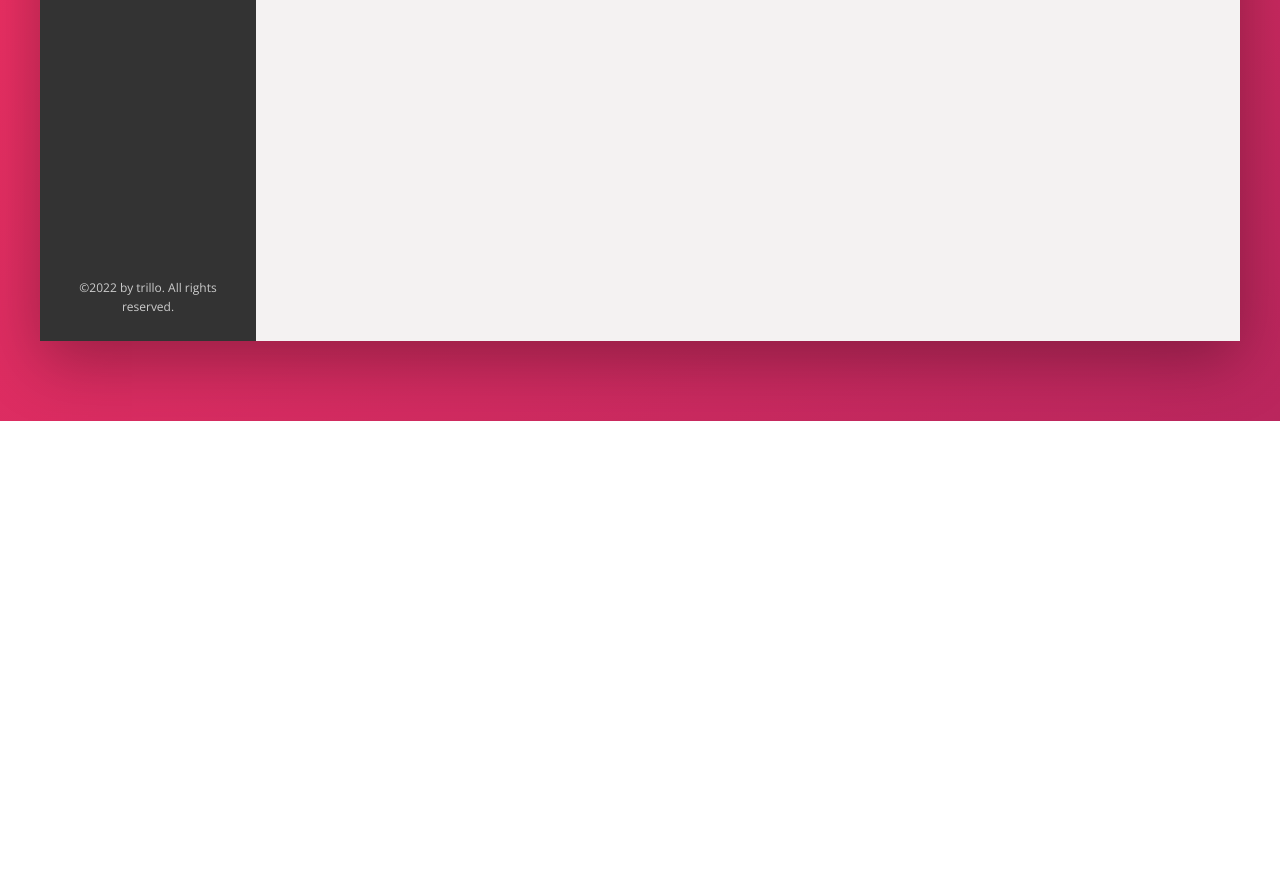
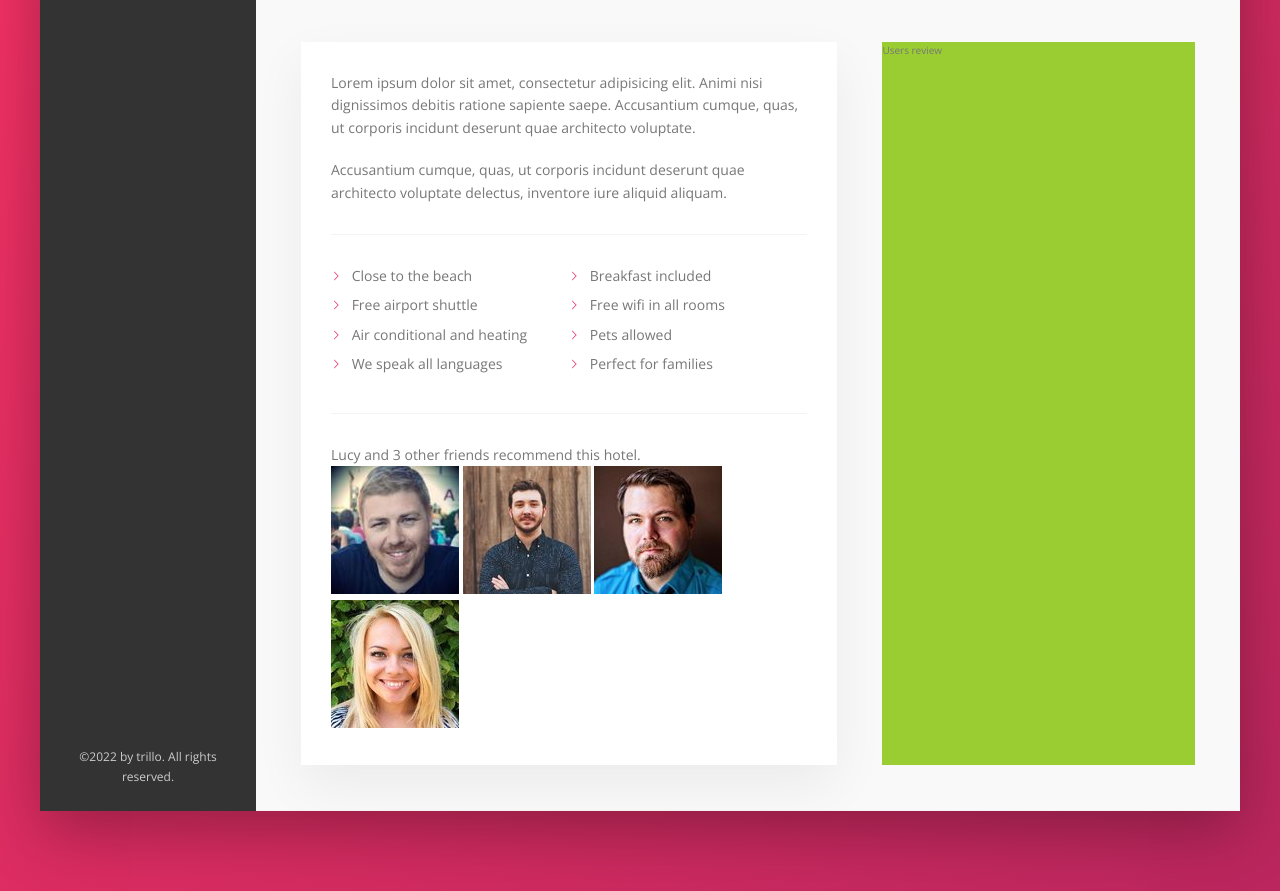
Before and after one commit to SirriCelles/css-trillor-app, a website: page index.html in a window 1280 px wide. Shown: the part 609-1500 px from the top of the page. Before the commit the page ends 1030 px from the top, so only its background shows below. Drawn offline with nearby package versions, Linux system fonts and the light colour scheme.

Commit message:
added stlyes for decription view

```diff
--- a/index.html
+++ b/index.html
@@ -143,6 +143,58 @@
                             <div class="overview__rating-count">429 votes </div>
                         </div>
                     </div>
+
+                    <div class="detail">
+                        <div class="description">
+                            <p class="paragraph">
+                                Lorem ipsum dolor sit amet, consectetur adipisicing elit. Animi nisi dignissimos debitis ratione sapiente saepe. Accusantium cumque, quas, ut corporis incidunt deserunt quae architecto voluptate.
+                            </p>
+                            <p class="paragraph">
+                                Accusantium cumque, quas, ut corporis incidunt deserunt quae architecto voluptate delectus, inventore iure aliquid aliquam.
+                            </p>
+                            <ul class="list">
+                                <li class="list__item">
+                                    Close to the beach
+                                </li>
+                                <li class="list__item">
+                                    Breakfast included
+                                </li>
+                                <li class="list__item">
+                                    Free airport shuttle
+                                </li>
+                                <li class="list__item">
+                                    Free wifi in all rooms
+                                </li>
+                                <li class="list__item">
+                                    Air conditional and heating
+                                </li>
+                                <li class="list__item">
+                                    Pets allowed
+                                </li>
+                                <li class="list__item">
+                                    We speak all languages
+                                </li>
+                                <li class="list__item">
+                                    Perfect for families
+                                </li>
+                            </ul>
+                            <div class="recommend">
+                                <p class="recommend__count">
+                                    Lucy and 3 other friends recommend this hotel.
+                                </p>
+                                <div class="recommend__friends">
+                                    <img src="img/user-3.jpg" alt="Friend 1" class="recommend__photo">
+                                    <img src="img/user-4.jpg" alt="Friend 2" class="recommend__photo">
+                                    <img src="img/user-5.jpg" alt="Friend 3" class="recommend__photo">
+                                    <img src="img/user-6.jpg" alt="Friend 4" class="recommend__photo">
+                                </div>
+                            </div>
+                        </div>
+
+                        <div class="user-reviews">
+                            Users review
+                        </div>
+                    </div>
                 </main>
             </div>
         </div>
--- a/sass/_base.scss
+++ b/sass/_base.scss
@@ -31,6 +31,9 @@ Grey dark 3: #999
     --color-grey-dark-3: #999;
 
     --shadow-dark: 0 2rem 6rem rgba(0, 0, 0, .3);
+
+    --line: 1px solid var(--color-grey-light-2);
+    --shadow-light:  0 2rem 5rem rgba(0, 0, 0,.06);
 }
 
 * {
--- a/sass/_components.scss
+++ b/sass/_components.scss
@@ -282,6 +282,7 @@
     display: inline-block;
     cursor: pointer;
     transition: all .2s;
+    background-color: var(--color-grey-light-1);
 
     &:hover {
         color: var(--color-grey-dark-1);
@@ -310,3 +311,50 @@
         box-shadow: none;
     }
 }
+
+//////////////////////////////
+// PARAGRAPH
+.paragraph:not(:last-of-type) {
+    margin-bottom: 2rem;
+}
+
+//////////////////////////////
+// LIST
+.list {
+    margin: 3rem 0;
+    list-style: none;
+    padding: 3rem 0;
+    border-bottom: var(--line);
+    border-top: var(--line);
+
+    display: flex;
+    flex-wrap: wrap;
+
+    &__item {
+        flex: 0 0 50%;
+        margin-bottom: .7rem;
+    }
+
+    &__item::before {
+                // including an svg file via background image
+        content: "";
+        display: inline-block;
+        height: 1rem;
+        width: 1rem;
+        margin-right: 7px;
+
+        // Approach for older browesrs
+        // background-image: url('../img/chevron-thin-right.svg');
+        // background-size: cover;
+
+        // Newer browsers - users css-masks
+        background-color: var(--color-primary);
+        -webkit-mask-image: url('../img/chevron-thin-right.svg');
+        -webkit-mask-size: cover;
+    }
+}
+
+
+
+//////////////////////////////
+// RECOMMEND
--- a/sass/_layout.scss
+++ b/sass/_layout.scss
@@ -11,7 +11,7 @@
     font-size: 1.4rem;
     height: 7rem;
     background-color: #fff;
-    border-bottom: 1px solid var(--color-grey-light-2);
+    border-bottom: var(--line);
 
     display: flex;
     justify-content: space-between;
@@ -36,7 +36,27 @@
 }
 
 .hotel-view {
-    height: 80rem;
-
+    background-color: #fff;
     flex: 1;
 }
+
+.detail {
+    display: flex;
+    padding: 4.5rem;
+    background-color: var(--color-grey-light-1);
+    border-bottom: var(--line);
+}
+
+.description {
+    font-size: 1.4rem;
+    background-color: #fff;
+    box-shadow: var(--shadow-light);
+    padding: 3rem;
+    flex: 0 0 60%;
+    margin-right: 4.5rem;
+}
+
+.user-reviews {
+    background-color: yellowgreen;
+    flex: 1;
+}
```
Also changed, not shown: css/style.css.
